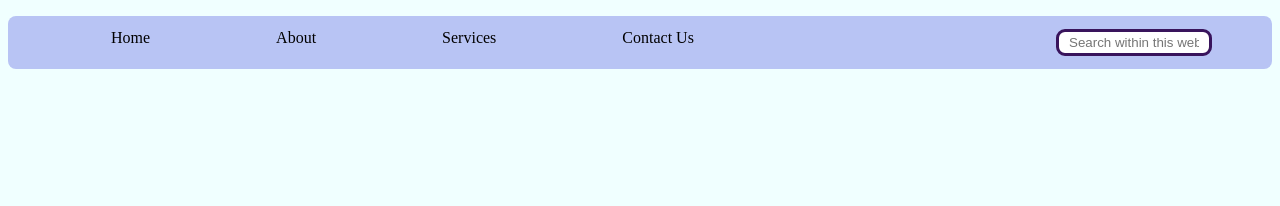
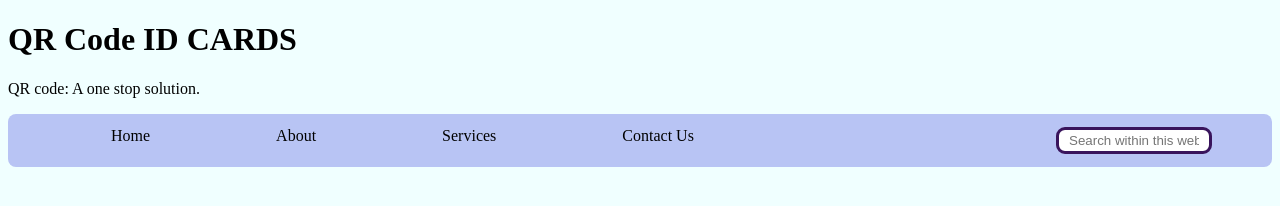
Before and after one commit to mlsacbvp/QrCodeIDCards, a website: page src/index.html in a window 1280 px wide. Drawn offline with Linux system fonts and the light colour scheme.

Commit message:
Update index.html

```diff
--- a/src/index.html
+++ b/src/index.html
@@ -51,6 +51,12 @@
 </head>
 
 <body>
+     <h1>
+        QR Code ID CARDS
+    </h1>
+    <p>
+        QR code: A one stop solution.
+    </p>
     <header>
         <nav class="navbar">
             <ul>
```
